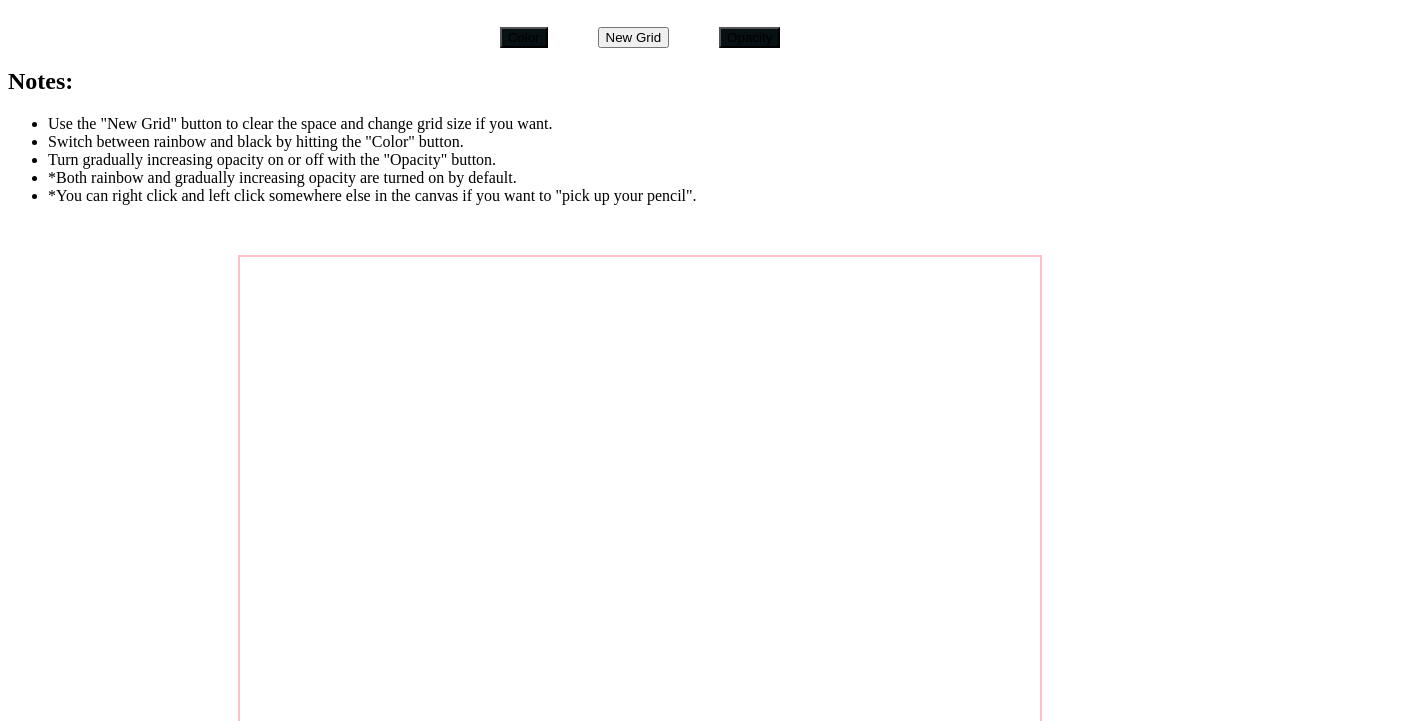
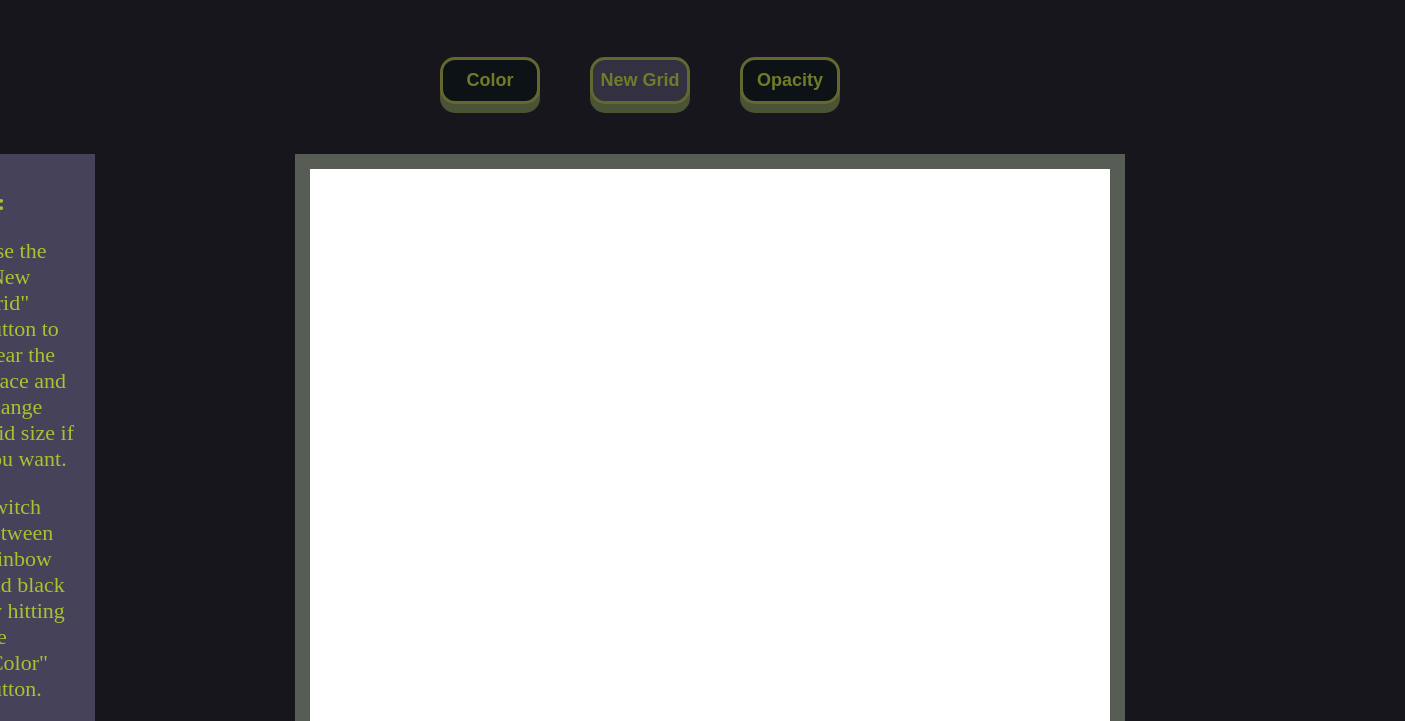
Before and after one commit to TyDieGuy99/odin-etch-a-sketch, a plain HTML site: page index.html in a window 1280 px wide. Shown: the part 81-802 px from the top of the page, 1405 px wide, since content can reach past the window. Drawn offline with Linux system fonts and the light colour scheme.

Commit message:
added css added css for notes part and adjusted few things

```diff
--- a/styles.css
+++ b/styles.css
@@ -1,3 +1,11 @@
+body {
+    background-color: #17161D;
+    display: flex;
+    flex-direction: column;
+    align-items: center;
+    color: #ACC12F;
+}
+
 #container {
     display: flex;
     justify-content: center;
@@ -8,8 +16,35 @@
     max-height: 800px;
     min-width: 800px;
     min-height: 800px;
-    border: 2px solid pink;
+    border: 15px solid #575C55;
+    background-color: white;
+    align-self: center;
 }
+
+#content {
+    display: flex;
+    gap: 150px;
+}
+
+#text,
+#filler {
+    flex: 1;
+    margin: 50px;
+    padding: 15px;
+}
+
+#text {
+    background-color: #45425A;
+}
+
+ul {
+    font-size: 22px;
+}
+
+li {
+    margin-top: 1em;
+}
+
 
 #buttons {
     display: flex;
@@ -17,4 +52,31 @@
     flex-direction: row;
     margin-top: 50px;
     gap: 50px;
+
 }
+
+button {
+    width: 100px;
+    text-align: center;
+    border: 3px solid #96A13A;
+    background-color: #45425A;
+    color: #ACC12F;
+    font-weight: 700;
+    border-radius: 15px;
+    padding-top: 10px;
+    padding-bottom: 10px;
+    font-size: 18px;
+    cursor: pointer;
+    opacity: 0.6;
+    box-shadow: 0 9px #6C7D47;
+}
+
+button:hover {
+    opacity: 1;
+}
+
+button:active {
+    opacity: 1;
+    box-shadow: 0 5px #2E2B3B;
+    transform: translateY(4px)
+}
```
